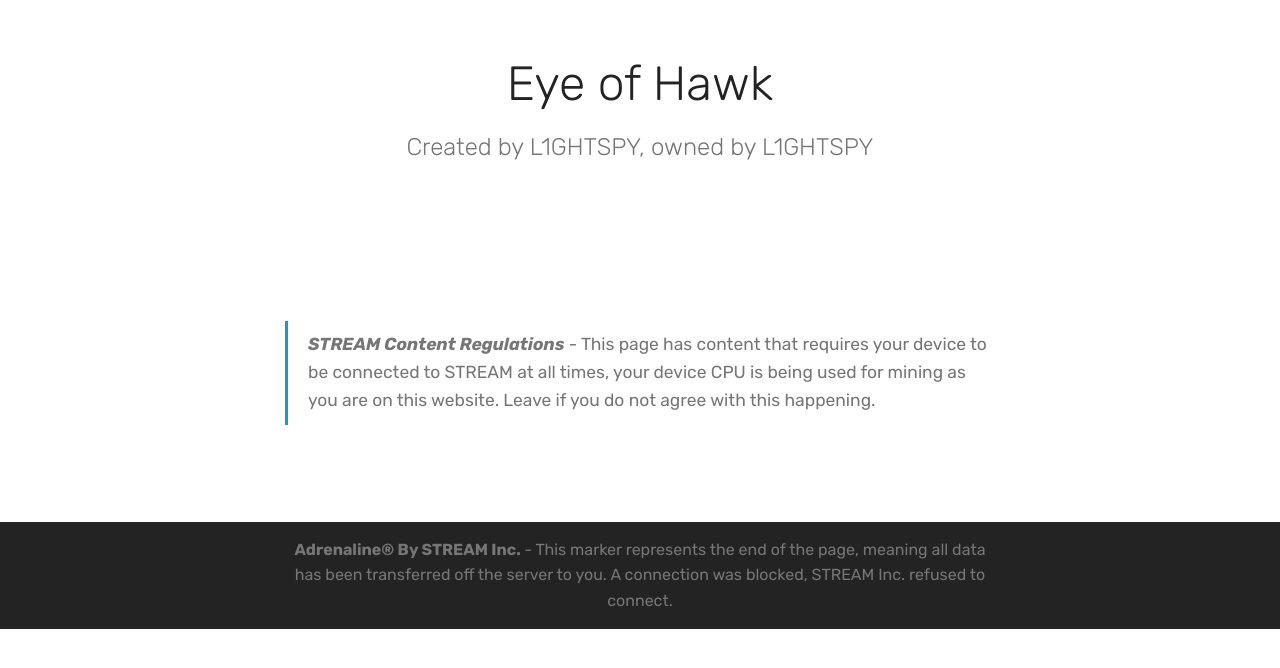
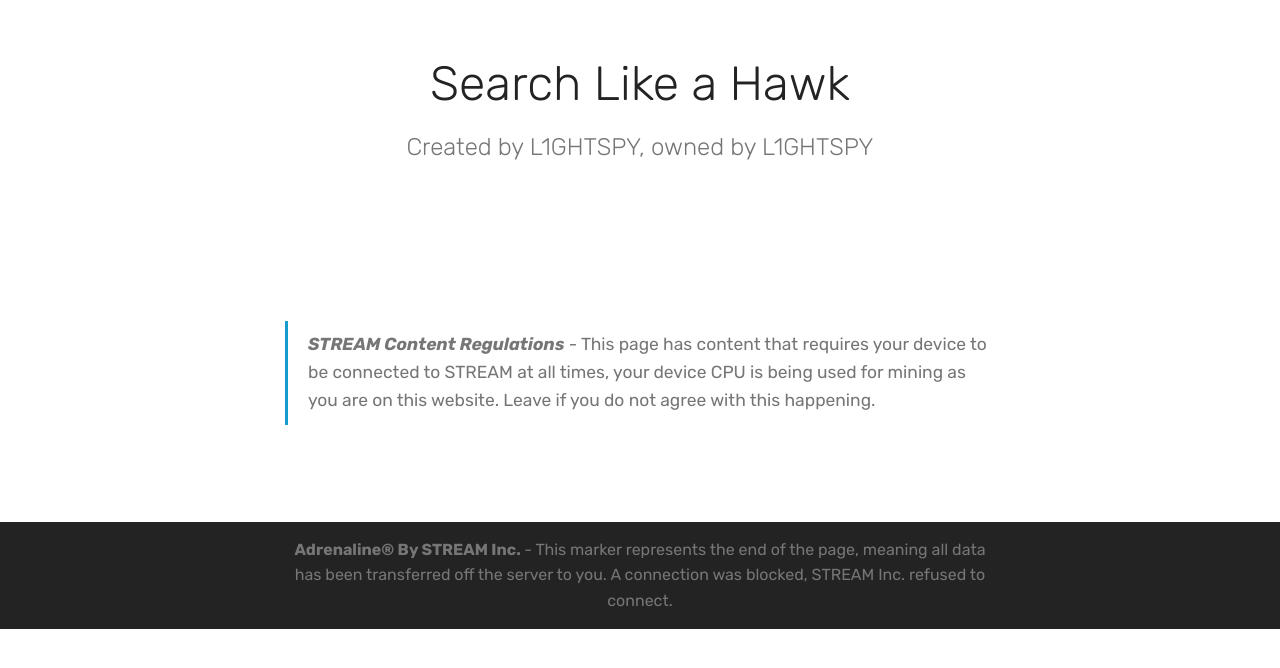
Before and after one commit to streamcompany/eyeofhawk, a plain HTML site: page index.html in a window 1280 px wide. Drawn offline with Linux system fonts and the light colour scheme.

Commit message:
Update index.html

```diff
--- a/index.html
+++ b/index.html
@@ -28,7 +28,7 @@
         <div class="media-container-row">
             <div class="title col-12 col-md-8">
                 <h2 class="align-center pb-3 mbr-fonts-style display-2">
-                    Eye of Hawk</h2>
+                  Search Like a Hawk</h2>
                 <h3 class="mbr-section-subtitle align-center mbr-light mbr-fonts-style display-5">Created by L1GHTSPY, owned by L1GHTSPY</h3>
 
             </div>
```
